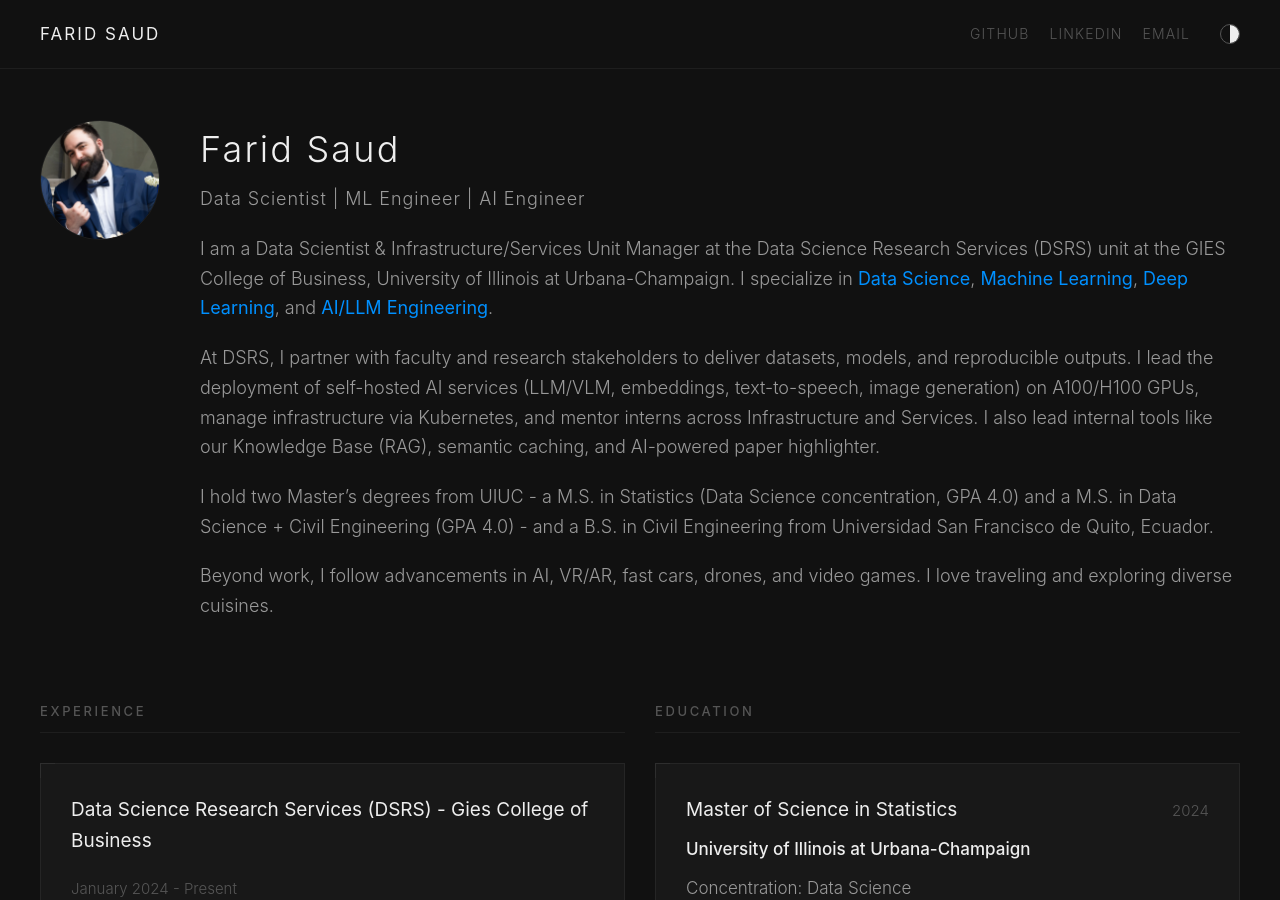
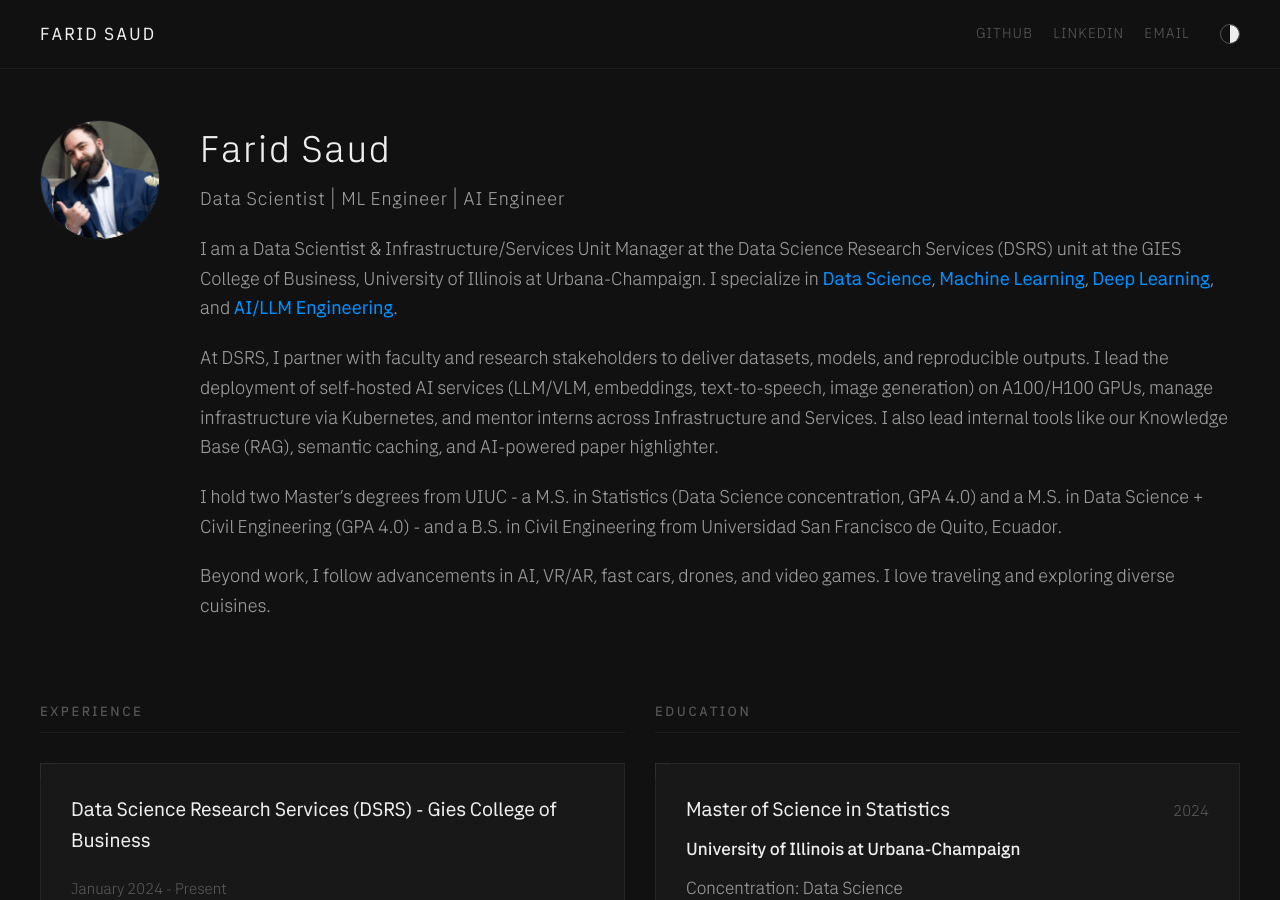
Before and after one commit to fsaudm/fsaudm.github.io, a Jekyll site: the page built from resume.md, in a window 1280 px wide and 900 px high. Built offline with Jekyll 4.4.1, drawn with Linux system fonts in a browser that asks for light colours; some web fonts are replaced.

Commit message:
fix: absolute font path for Lukas Sans

```diff
--- a/_sass/resume.scss
+++ b/_sass/resume.scss
@@ -2,7 +2,7 @@
 
 @font-face {
   font-family: 'Lukas Sans';
-  src: url('../fonts/LukasSans-Roman-Variable.woff2') format('woff2-variations');
+  src: url('/assets/fonts/LukasSans-Roman-Variable.woff2') format('woff2-variations');
   font-weight: 100 900;
   font-display: swap;
 }
```
